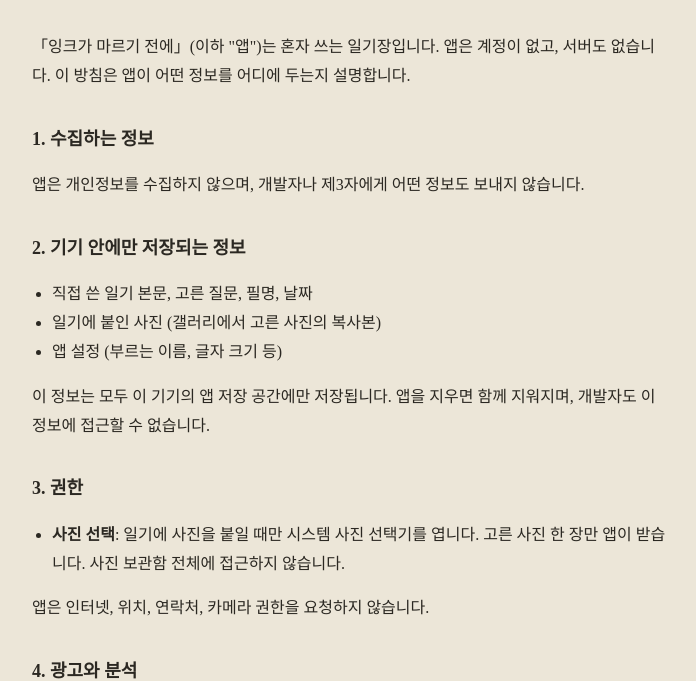
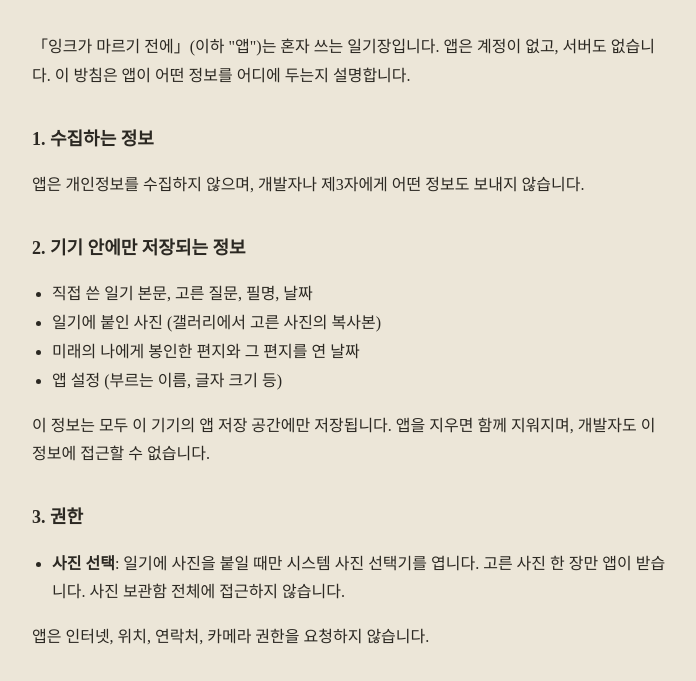
Before and after one commit to hae02y/ink-diary-privacy, a plain HTML site: page index.html in a window 1280 px wide. Shown: the part 125-806 px from the top of the page, without its empty margins (288-984 px from the left). Drawn offline with Linux system fonts and the light colour scheme.

Commit message:
봉인 편지 항목 추가

```diff
--- a/index.html
+++ b/index.html
@@ -29,6 +29,7 @@
   <ul>
     <li>직접 쓴 일기 본문, 고른 질문, 필명, 날짜</li>
     <li>일기에 붙인 사진 (갤러리에서 고른 사진의 복사본)</li>
+    <li>미래의 나에게 봉인한 편지와 그 편지를 연 날짜</li>
     <li>앱 설정 (부르는 이름, 글자 크기 등)</li>
   </ul>
   <p>이 정보는 모두 이 기기의 앱 저장 공간에만 저장됩니다. 앱을 지우면 함께 지워지며, 개발자도 이 정보에 접근할 수 없습니다.</p>
```
